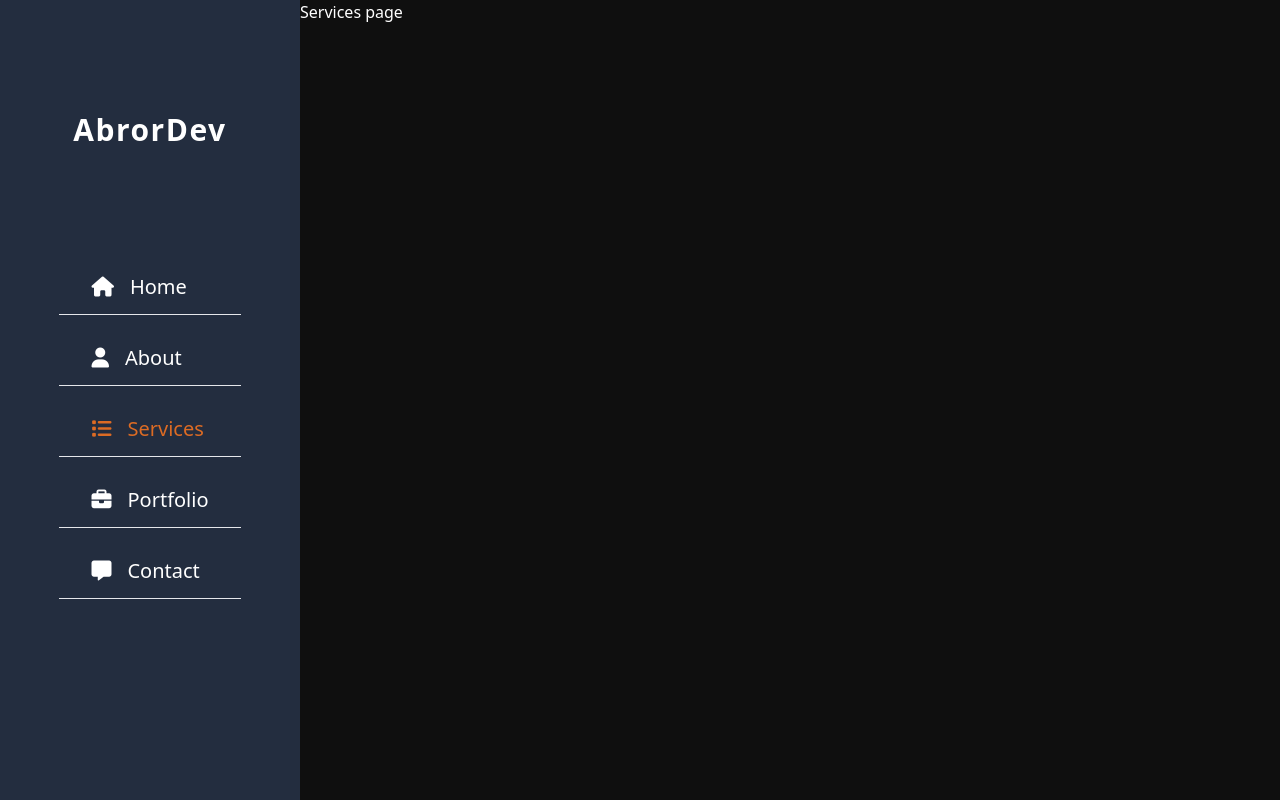
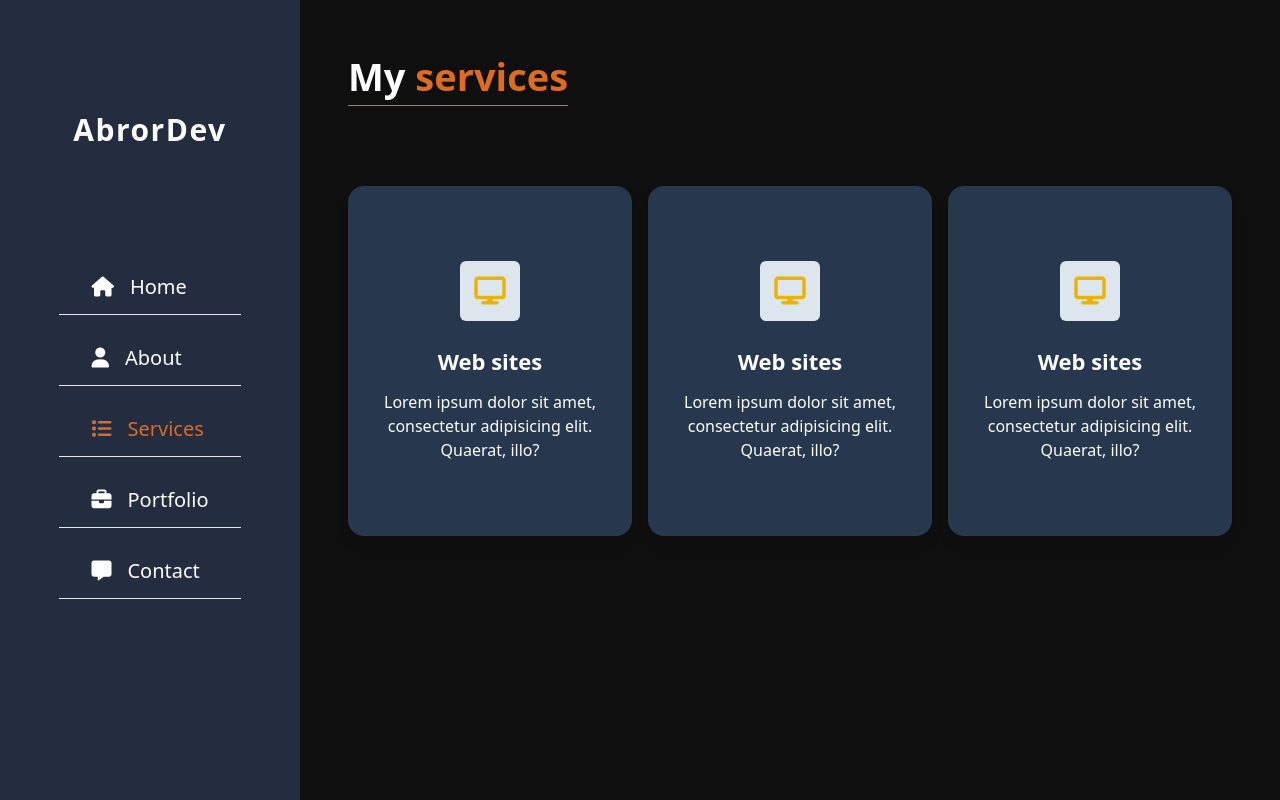
Before and after one commit to developerabrorbek/portfolio, a React (Vite) app: page /services in a window 1280 px wide. Built offline with nearby package versions, Linux system fonts and the light colour scheme.

Commit message:
services page end

```diff
--- a/src/pages/Services.jsx
+++ b/src/pages/Services.jsx
@@ -1,7 +1,48 @@
 const Services = () => {
   return (
-    <div className="services-page min-h-screen bg-[#0F0F0F]">
-      <h1 className="text-white">Services page</h1>
+    <div className="services-page min-h-screen bg-[#0F0F0F] p-12">
+      <h1 className="text-white text-[38px] border-b font-semibold inline-block border-[#dc6b24] mb-20">
+        My <span>services</span>
+      </h1>
+
+      <ul className="cards grid grid-cols-3 gap-4">
+        <li className="service-card h-[350px] py-8 px-4 flex flex-col justify-center items-center bg-[#27374D] hover:bg-[#19376D] transition-all shadow-lg rounded-2xl">
+          <div className="card-image mb-6 text-[28px] w-[60px] h-[60px] text-yellow-500 bg-[#DDE6ED] rounded-md flex items-center justify-center">
+            <i className="fa-solid fa-display"></i>
+          </div>
+          <div className="card-body flex flex-col items-center">
+            <h3 className=" font-bold text-[22px] mb-3">Web sites</h3>
+            <p className=" text-center px-2">
+              Lorem ipsum dolor sit amet, consectetur adipisicing elit. Quaerat,
+              illo?
+            </p>
+          </div>
+        </li>
+        <li className="service-card h-[350px] py-8 px-4 flex flex-col justify-center items-center bg-[#27374D] hover:bg-[#19376D] transition-all shadow-lg rounded-2xl">
+          <div className="card-image mb-6 text-[28px] w-[60px] h-[60px] text-yellow-500 bg-[#DDE6ED] rounded-md flex items-center justify-center">
+            <i className="fa-solid fa-display"></i>
+          </div>
+          <div className="card-body flex flex-col items-center">
+            <h3 className=" font-bold text-[22px] mb-3">Web sites</h3>
+            <p className=" text-center px-2">
+              Lorem ipsum dolor sit amet, consectetur adipisicing elit. Quaerat,
+              illo?
+            </p>
+          </div>
+        </li>
+        <li className="service-card h-[350px] py-8 px-4 flex flex-col justify-center items-center bg-[#27374D] hover:bg-[#19376D] transition-all shadow-lg rounded-2xl">
+          <div className="card-image mb-6 text-[28px] w-[60px] h-[60px] text-yellow-500 bg-[#DDE6ED] rounded-md flex items-center justify-center">
+            <i className="fa-solid fa-display"></i>
+          </div>
+          <div className="card-body flex flex-col items-center">
+            <h3 className=" font-bold text-[22px] mb-3">Web sites</h3>
+            <p className=" text-center px-2">
+              Lorem ipsum dolor sit amet, consectetur adipisicing elit. Quaerat,
+              illo?
+            </p>
+          </div>
+        </li>
+      </ul>
     </div>
   );
 };
```
